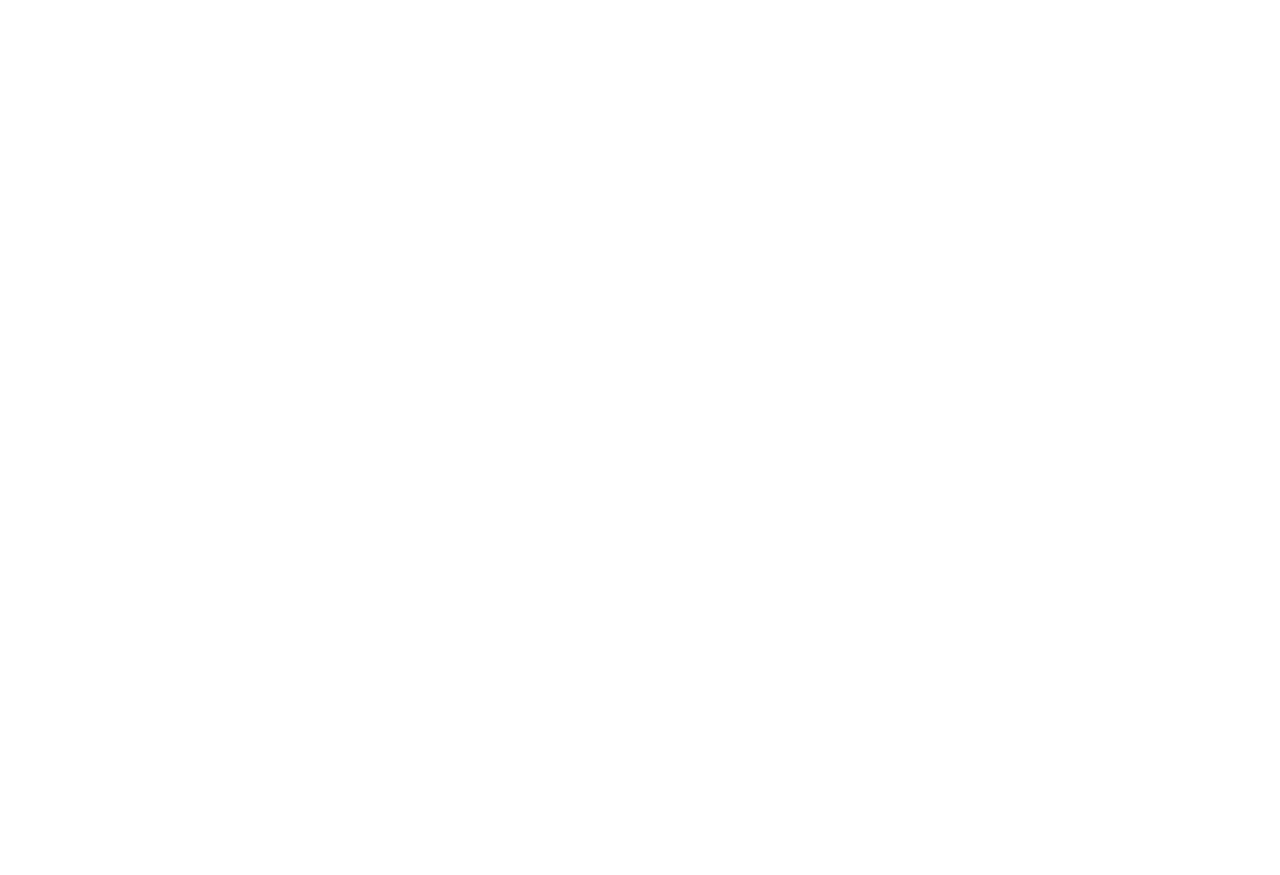
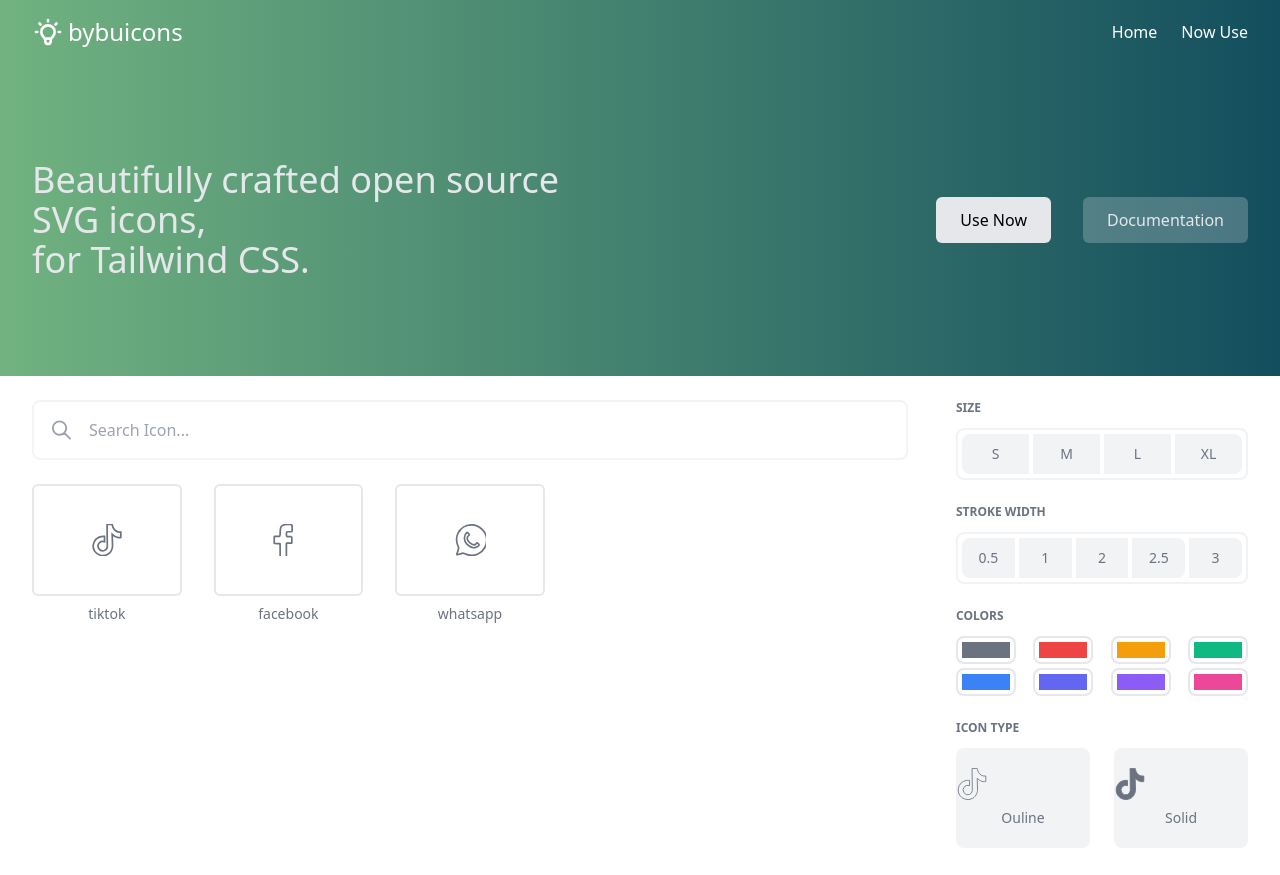
Before and after one commit to Bybu/bybuicons, a plain HTML site: page index.html in a window 1280 px wide. Shown: the top 875 px of the page. Before the commit the page ends 800 px from the top, so only its background shows below. Drawn offline with Linux system fonts and the light colour scheme; the site is published under a folder, as on GitHub Pages, so addresses that start at the root find nothing.

Commit message:
change file link

```diff
--- a/index.html
+++ b/index.html
@@ -5,9 +5,9 @@
     <link rel="icon" href="/favicon.ico" />
     <meta name="viewport" content="width=device-width, initial-scale=1.0" />
     <title>Bybuicons - SVG Icons for tailwind</title>
-  <script type="module" crossorigin src="/assets/index.f9783a1e.js"></script>
-  <link rel="modulepreload" href="/assets/vendor.65a87c55.js">
-  <link rel="stylesheet" href="/assets/index.fa70774a.css">
+  <script type="module" crossorigin src="assets/index.f9783a1e.js"></script>
+  <link rel="modulepreload" href="assets/vendor.65a87c55.js">
+  <link rel="stylesheet" href="assets/index.fa70774a.css">
 </head>
   <body>
     <div id="app"></div>
```
Also changed, not shown: 1 other file.
